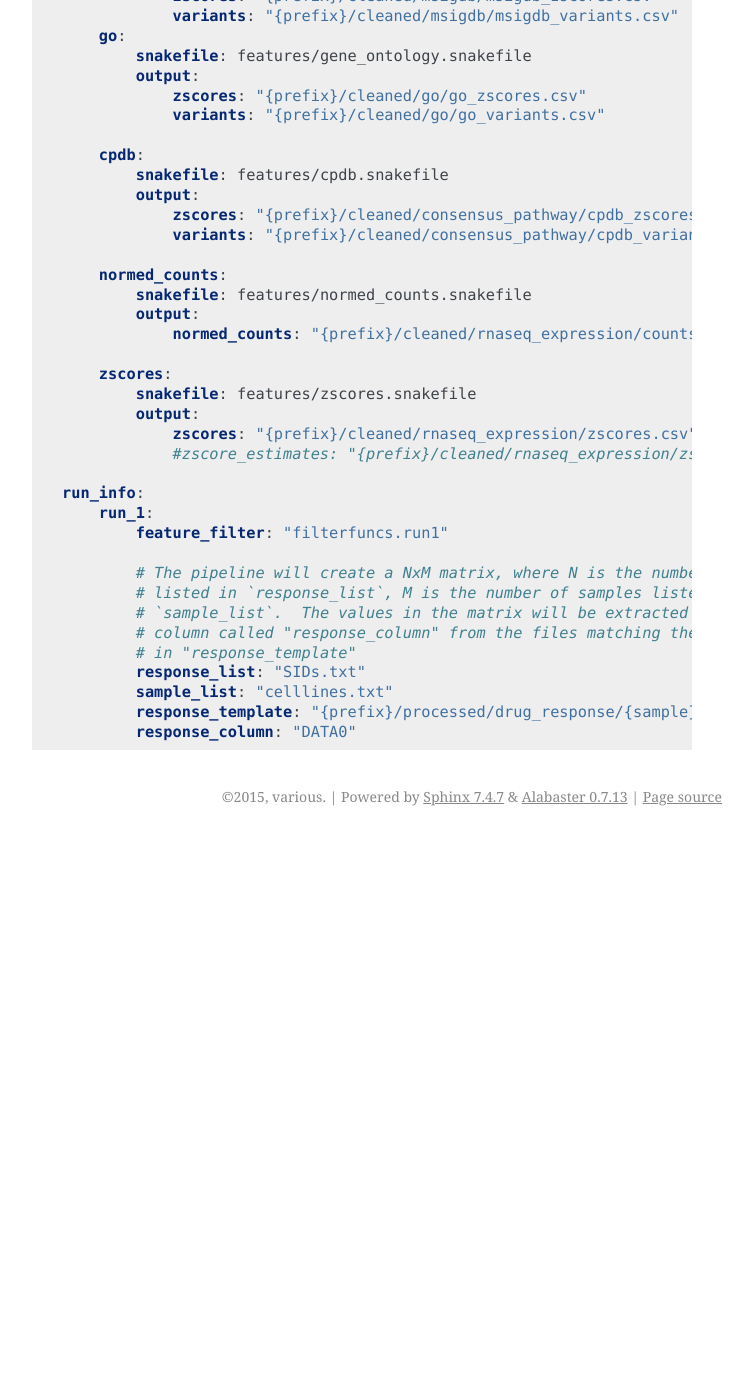
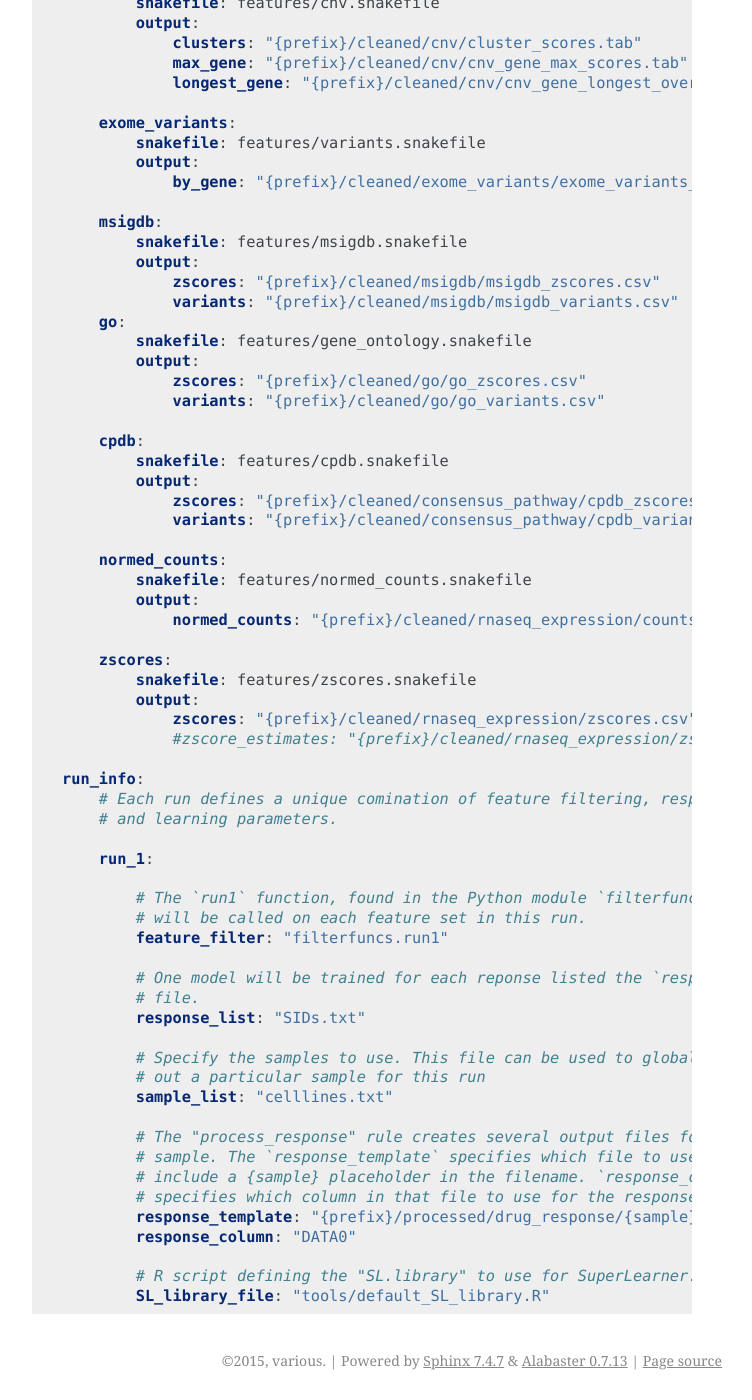
Before and after one commit to NCBI-Hackathons/Pharmacogenomics_Prediction_Pipeline_P3, a Sphinx documentation site: the page built from doc/source/configuration.rst, in a window 1280 px wide and 1400 px high, scrolled down 4349 px. Shown: the whole window, without its empty margins (388-1140 px from the left). Built offline with Sphinx 7.4.7, drawn with Linux system fonts in a browser that asks for light colours; before the commit the page ends 5185 px from its top, so only the background shows below that; some of the changed text lies outside the part shown.

Commit message:
connect everything up to superlearner
includes:
- R script to run one sample using CLI
- SL.library template
- additions to config to support SL.library customization
- snakefile rule
- docs on the new config section

```diff
--- a/config.yaml
+++ b/config.yaml
@@ -64,15 +64,29 @@
             #zscore_estimates: "{prefix}/cleaned/rnaseq_expression/zscore_estimates.csv"
 
 run_info:
+    # Each run defines a unique comination of feature filtering, response data,
+    # and learning parameters.
+
     run_1:
+
+        # The `run1` function, found in the Python module `filterfuncs.py`,
+        # will be called on each feature set in this run.
         feature_filter: "filterfuncs.run1"
 
-        # The pipeline will create a NxM matrix, where N is the number of drugs
-        # listed in `response_list`, M is the number of samples listed in the
-        # `sample_list`.  The values in the matrix will be extracted from the
-        # column called "response_column" from the files matching the template
-        # in "response_template"
+        # One model will be trained for each reponse listed the `response_list`
+        # file.
         response_list: "SIDs.txt"
+
+        # Specify the samples to use. This file can be used to globally filter
+        # out a particular sample for this run
         sample_list: "celllines.txt"
+
+        # The "process_response" rule creates several output files for each
+        # sample. The `response_template` specifies which file to use, and must
+        # include a {sample} placeholder in the filename. `response_column`
+        # specifies which column in that file to use for the response data.
         response_template: "{prefix}/processed/drug_response/{sample}_drugResponse.tab"
         response_column: "DATA0"
+
+        # R script defining the "SL.library" to use for SuperLearner.
+        SL_library_file: "tools/default_SL_library.R"
--- a/doc/source/configuration.rst
+++ b/doc/source/configuration.rst
@@ -143,6 +143,7 @@
             response_list: "SIDs.txt"
             response_column: "DATA0"
             response_template: "{prefix}/processed/drug_response/{sample}_drugResponse.tab"
+            SL_library_file: "tools/default_SL_library.R"
 
 `run_info` is a dictionary that defines multiple runs. It is intended as the entry
 point for configuring and tweaking filtering and learning parameters.  Each
@@ -176,6 +177,18 @@
     Each response file specified in the `response_template` field may have
     several variables. Specify the column name here.
 
+:SL_library_file:
+    This is an R script that defines a library for SuperLearner. This file is
+    sourced right before calling `SuperLearner()`, and, upon being sourced,
+    this script must define a variable `SL.library` which will be provided to
+    the `SuperLearner()` function. The simplest case is a character vector of
+    algorithms to use. In the example above, the file
+    `tools/default_SL_library.R` simply contains the single line, ``SL.library
+    <- c("SL.randomForest", "SL.glmnet", "SL.mean")``. However, it is possible
+    to write custom wrappers in this script for SuperLearner to use.
+    See the `SuperLearner docs
+    <https://cran.r-project.org/web/packages/SuperLearner/SuperLearner.pdf>`_
+
 .. _exampleconfig:
 
 Example `config.yaml`
```
Also changed, not shown: 3 other files.
